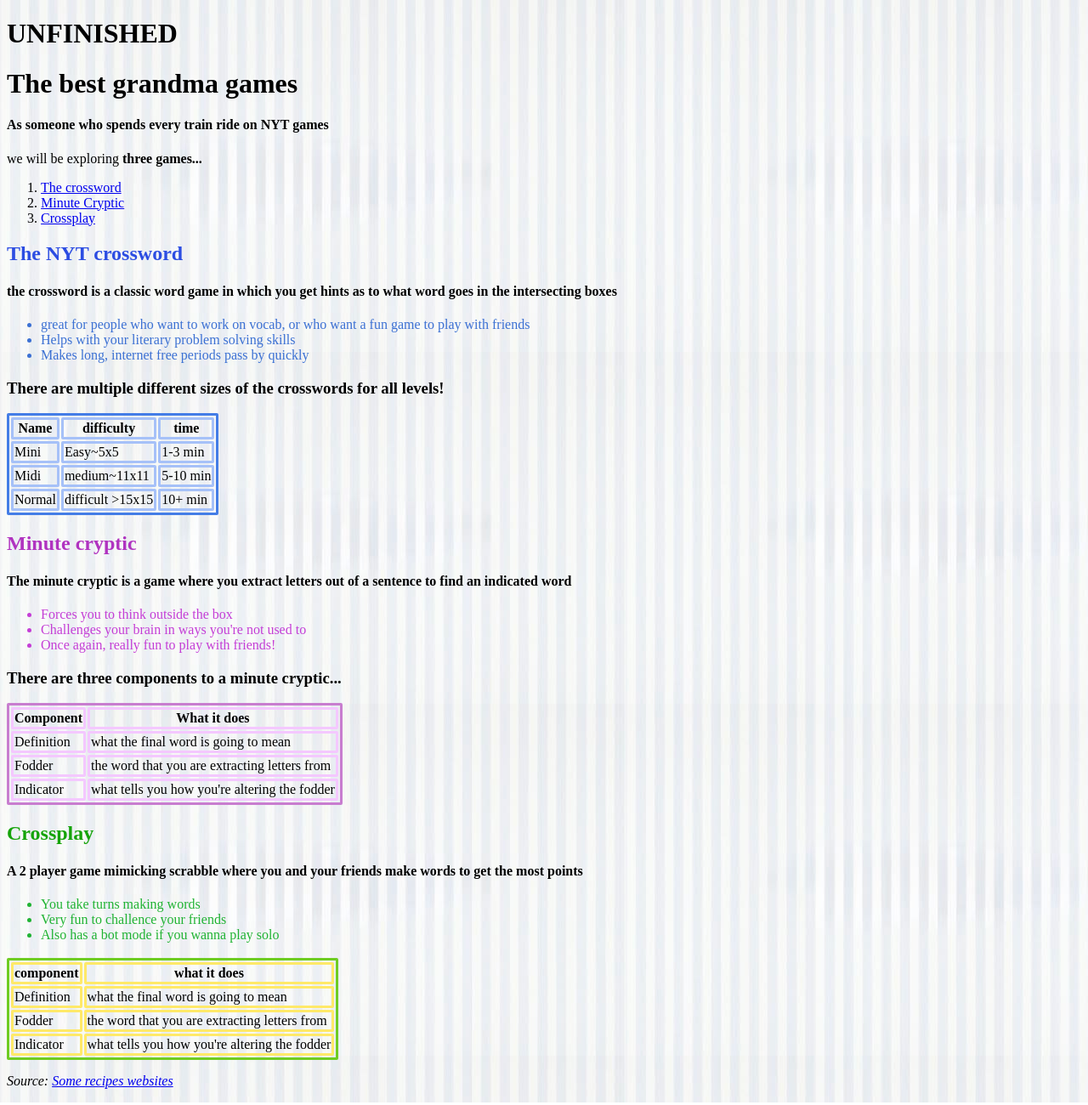
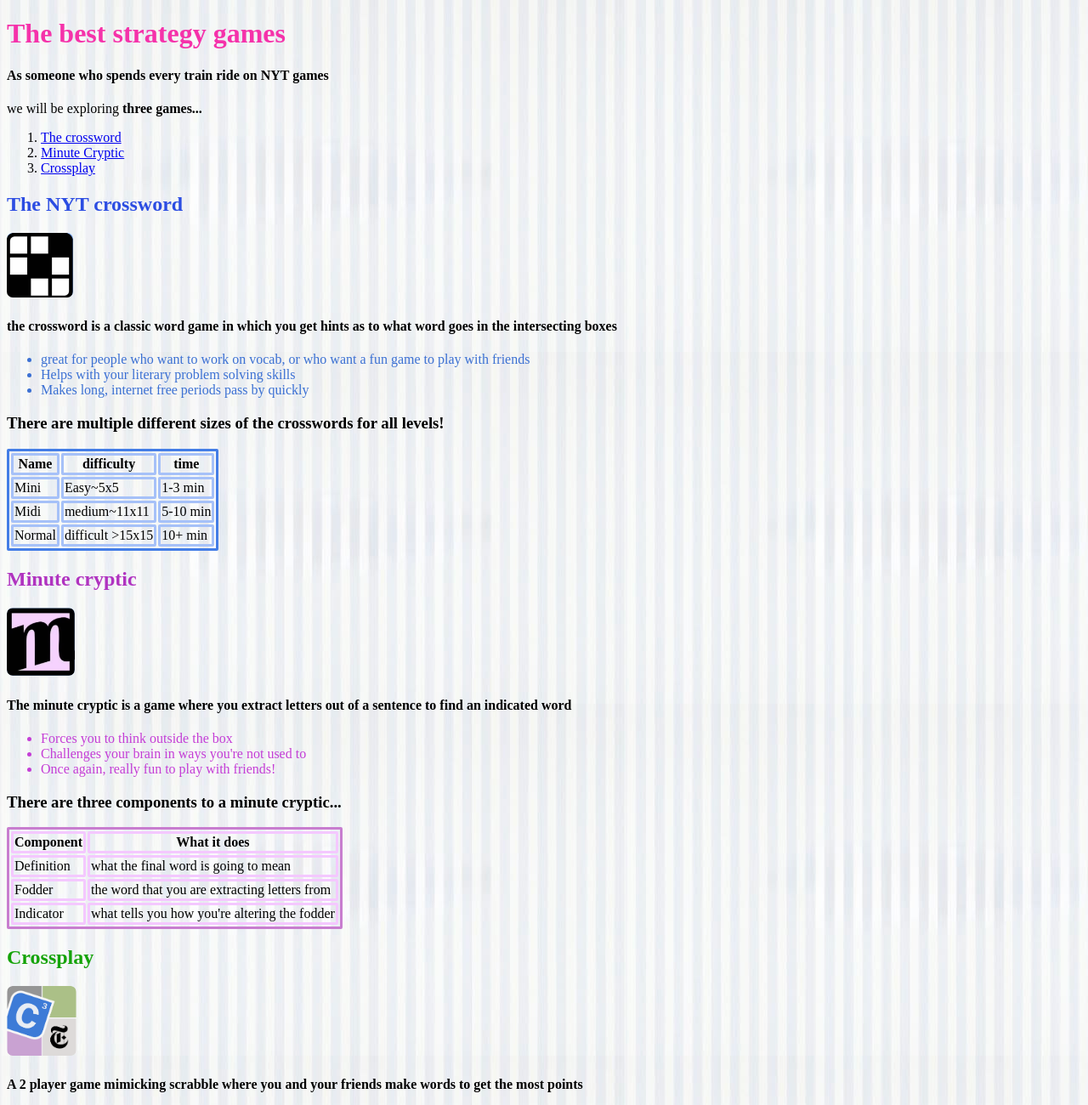
Before and after one commit to vega1220/3-P-Unit-3-Project, a plain HTML site: page index.html in a window 1280 px wide. Shown: the top 1300 px of the page at 85% size. Drawn offline with Linux system fonts and the light colour scheme.

Commit message:
hgfhgfhgfhg

```diff
--- a/index.html
+++ b/index.html
@@ -20,6 +20,11 @@
   <title>Project: Recipe book</title>
   <meta charset="utf-8">
   <style>
+
+img {
+  border-radius:7px
+}
+
     .crossin {
       border: 3px solid rgb(166, 193, 248);
       border-radius: 2px;
@@ -46,7 +51,7 @@
     }
 
     .playin  {
-      border: 3px solid rgb(255, 233, 105);
+      border: 3px solid rgb(121, 185, 214);
       border-radius: 2px;
     }
 
@@ -67,6 +72,8 @@
 
     #playlist {color:rgb(32, 179, 51)}
 
+    h1 {color:rgb(245, 50, 170)}
+
       </style>
 
 </head>
@@ -75,11 +82,7 @@
 
 <body style="background-image:url(stripe.jpg)">
 
-
-
-<h1>UNFINISHED</h1>
-
-  <h1>The best grandma games</h1>
+  <h1>The best strategy games</h1>
 
   <h4>As someone who spends every train ride on NYT games</h4>
 
@@ -92,6 +95,11 @@
   </ol>
 
   <h2 id="crosspg">The NYT crossword</h2>
+
+<a target="_blank" href="https://www.nytimes.com/crosswords">
+<img src="yay.png">
+</a>
+
 <h4> the crossword is a classic word game in which you get hints as to what word goes in the intersecting boxes</h4>
   <ul id="crosslist">
     <li>great for people who want to work on vocab, or who want a fun game to play with friends</li>
@@ -124,12 +132,16 @@
           <td class="crossin">Normal </td>
           <td class="crossin">difficult >15x15 </td>
           <td class="crossin"> 10+ min</td>
-          </tr
+        </tr>
     </tbody>
   </table>
 
 
  <h2 id="minpg">Minute cryptic</h2>
+
+<a target="_blank" href="https://www.minutecryptic.com/">
+<img src="mincri.png" width="80">
+</a>
 
 <h4>The minute cryptic is a game where you extract letters out of a sentence to find an indicated word</h4>
 
@@ -165,11 +177,16 @@
           <td class="minin">Indicator</td>
           <td class="minin">what tells you how you're altering the fodder</td>
 
-          </tr
+        </tr>
     </tbody>
   </table>
 
  <h2 id="playpg">Crossplay</h2>
+
+
+<a target="_blank" href="https://www.nytimes.com/games/crossplay">
+<img src="crop.png" width="82">
+</a>
 
 <h4>A 2 player game mimicking scrabble where you and your friends make words to get the most points</h4>
 
@@ -205,13 +222,11 @@
           <td class="playin">Indicator</td>
           <td class="playin">what tells you how you're altering the fodder</td>
 
-          </tr
+        </tr>
     </tbody>
   </table>
 
 
-  <p><em>Source: <a href="?">Some recipes websites</a></em></p>
-
 </body>
 
 </html>
```
Also changed, not shown: crop.png (added), mincri.png (added), yay.png (added).
